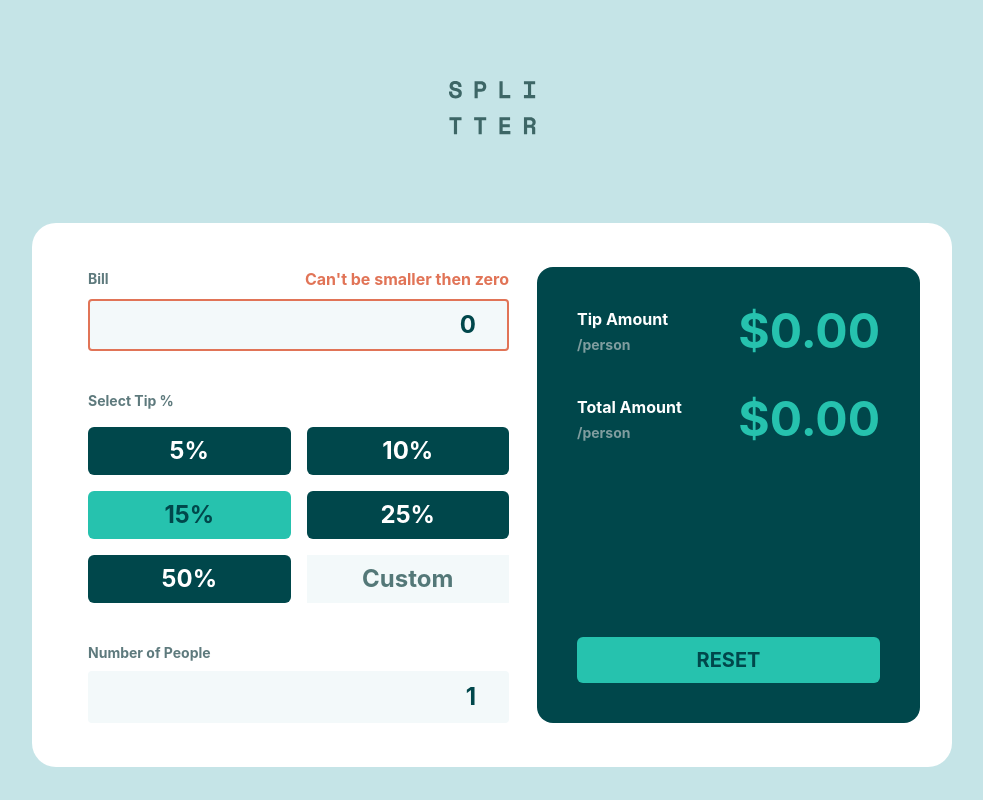
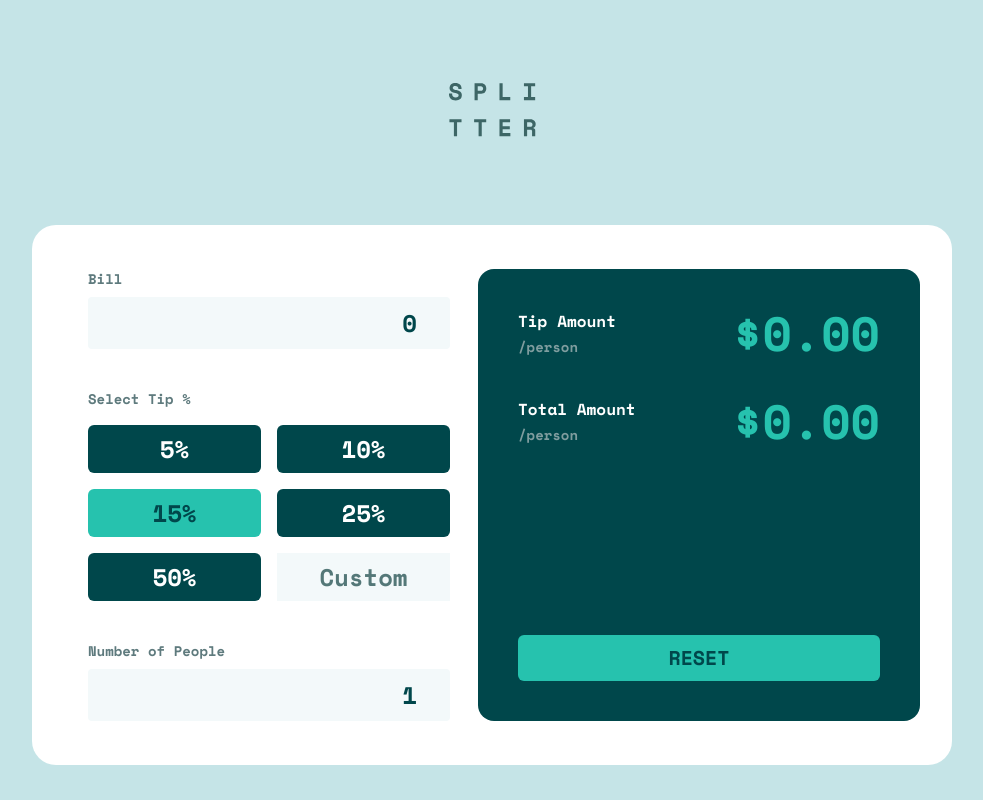
Before and after one commit to caner404/tip-calculator-app, a React (Vite) app: page / in a window 1280 px wide. Shown: the whole page, without its empty margins (148-1131 px from the left). Built offline with nearby package versions, Linux system fonts and the light colour scheme.

Commit message:
Update input validation messages and change font to Space Mono in Calculator component

```diff
--- a/src/calculator/Calculator.tsx
+++ b/src/calculator/Calculator.tsx
@@ -28,26 +28,19 @@ export function Calculator() {
     <div className=' bg-white py-8 sm:py-11 px-6 sm:px-0 sm:pl-12 sm:pr-8 rounded-tr-3xl rounded-tl-2xl sm:rounded-3xl flex flex-col sm:flex-row gap-5 max-w-full sm:max-w-[920px] h-full sm:h-fit'>
       <form className='flex flex-col gap-8 sm:gap-10 flex-1 px-2'>
         <div className='flex flex-col gap-2 text-left'>
-          <div className='flex justify-between items-center'>
           <label
             htmlFor='billInput'
             className='text-[#5E7A7D] font-bold text-sm'
           >
             Bill
           </label>
-            {bill <= 0 && <p className='text-[#E17457] font-bold text-base'>Can't be smaller then zero</p>}
-          </div>
-
           <input
             id='billInput'
             type='number'
             aria-label='Bill'
             value={bill}
-            className={`bg-[#F3F9FA] py-2 p-4 text-[#00474B] font-bold text-2xl text-right rounded-sm border-2 focus:outline-none hover:cursor-pointer ${
-              bill <= 0
-                ? 'border-[#E17457] focus:border-[#E17457] hover:border-[#E17457]'
-                : 'border-transparent focus:border-[#26C2AE] hover:border-[#26C2AE] '
-            }`}
+            min='0'
+            className={`bg-[#F3F9FA] py-2 p-4 text-[#00474B] font-bold text-2xl text-right rounded-sm border-2 focus:outline-none hover:cursor-pointer border-transparent focus:border-[#26C2AE] hover:border-[#26C2AE] `}
             onChange={(e) => {
               setBill(Number(e.target.value));
             }}
@@ -109,14 +102,15 @@ export function Calculator() {
             >
               Number of People
             </label>
-            {numberOfPeople <= 0 && <p className='text-[#E17457] font-bold text-base'>Can't be smaller then zero</p>}
+            {numberOfPeople === 0 && <p className='text-[#E17457] font-bold text-base'>Can't be zero</p>}
           </div>
           <input
             id='numberOfPeople'
             type='number'
             aria-label='Number of People'
+            min='0'
             className={`bg-[#F3F9FA] py-2 p-4 text-[#00474B] font-bold text-2xl text-right rounded-sm border-2 focus:outline-none hover:cursor-pointer ${
-              numberOfPeople <= 0
+              numberOfPeople === 0
                 ? 'border-[#E17457] focus:border-[#E17457] hover:border-[#E17457]'
                 : 'border-transparent focus:border-[#26C2AE] hover:border-[#26C2AE] '
             }`}
--- a/src/index.css
+++ b/src/index.css
@@ -1,7 +1,8 @@
+@import url('https://fonts.googleapis.com/css2?family=Space+Mono:ital,wght@0,400;0,700;1,400;1,700&display=swap');
 @import 'tailwindcss';
 
 :root {
-  font-family: Inter, system-ui, Avenir, Helvetica, Arial, sans-serif;
+  font-family: 'Space Mono', system-ui, Avenir, Helvetica, Arial, sans-serif;
   line-height: 1.5;
   font-weight: 400;
 
```
Lines whose indentation alone changed are shown as unchanged.
